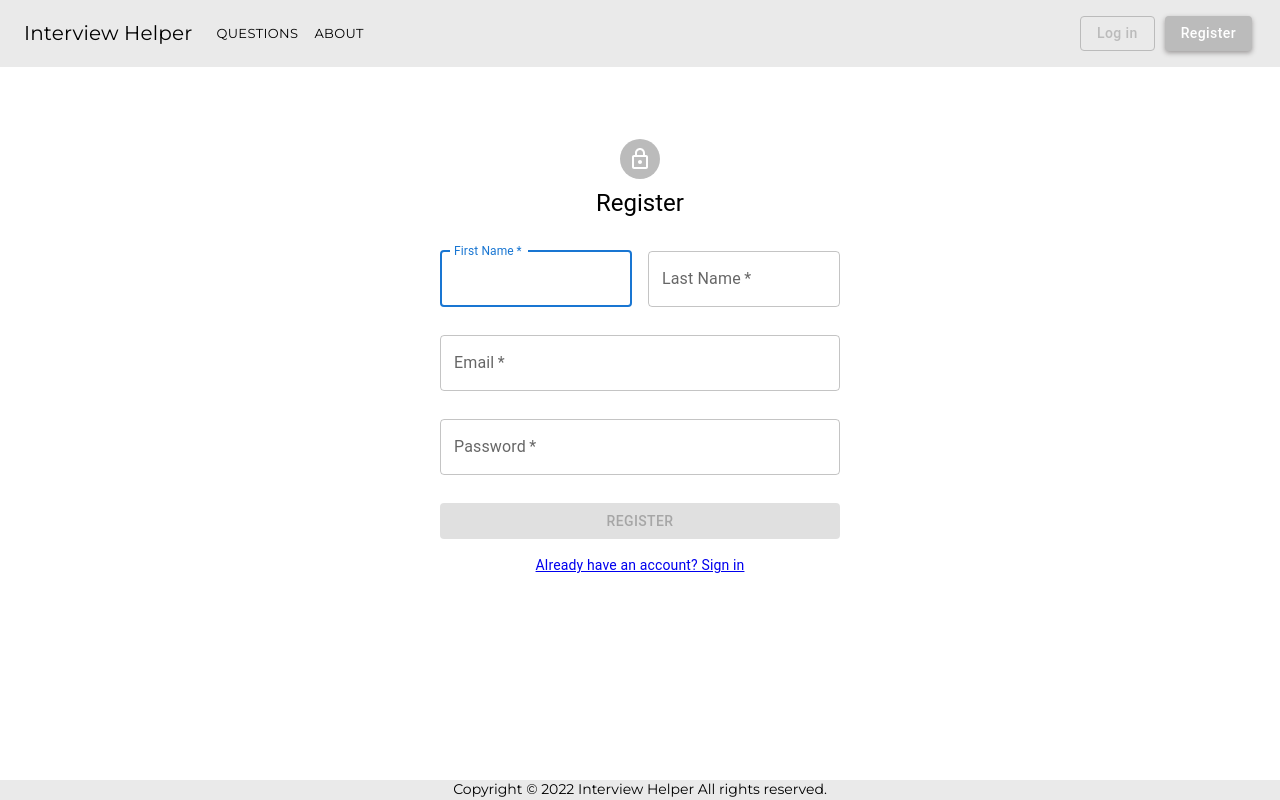
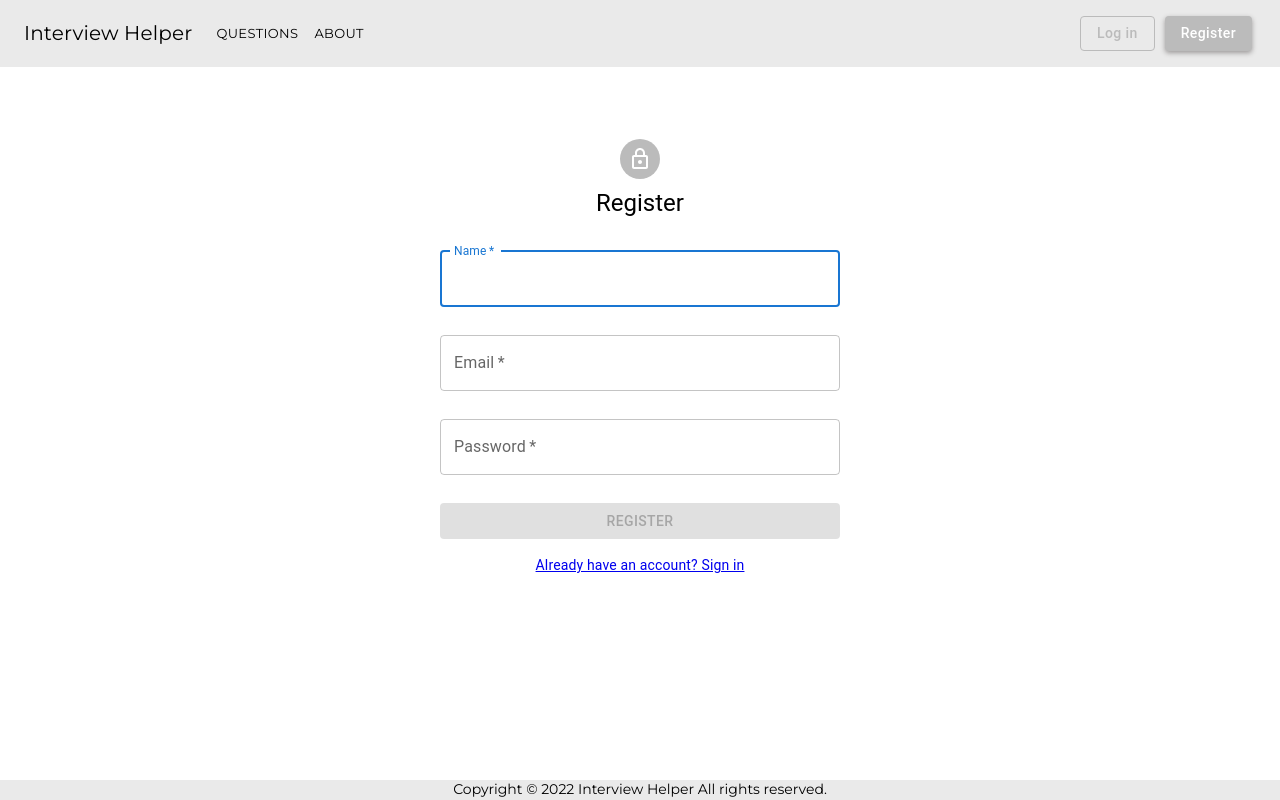
Before and after one commit to Sverdiyev/InterviewHelperFE, a React (Create React App) app: page /signup in a window 1280 px wide. Built offline with nearby package versions, Linux system fonts and the light colour scheme.

Commit message:
remove lastName, rename firstName

```diff
--- a/src/components/Layout/Navbar/AuthActions.jsx
+++ b/src/components/Layout/Navbar/AuthActions.jsx
@@ -42,9 +42,7 @@ function AuthActions({ setPopupIsVisible }) {
       {authCtx.isAuth && (
         <>
           <StyledLogout onClick={logoutHandler}> Log out</StyledLogout>
-          <Avatar>
-            {authCtx.name.firstName[0].toUpperCase() + authCtx.name.lastName[0].toUpperCase()}
-          </Avatar>
+          <Avatar>{authCtx.name[0].toUpperCase()}</Avatar>
         </>
       )}
       {!authCtx.isAuth && (
--- a/src/components/Register/RegisterForm.jsx
+++ b/src/components/Register/RegisterForm.jsx
@@ -10,8 +10,7 @@ function RegisterForm({ setSuccessfullRegistration }) {
   const authCtx = useContext(AuthContext);
   const onChangeEmail = (e) => setEmailValue(e);
   const onChangePassword = (e) => setPasswordValue(e);
-  const onChangeFirstName = (e) => setFirstNameValue(e);
-  const onChangeLastName = (e) => setLastNameValue(e);
+  const onChangeName = (e) => setNameValue(e);
 
   const handleSubmit = (e) => {
     e.preventDefault();
@@ -19,16 +18,13 @@ function RegisterForm({ setSuccessfullRegistration }) {
     if (!formIsValid) {
       setEmailValue();
       setPasswordValue();
-      setFirstNameValue();
-      setLastNameValue();
+      setNameValue();
       return;
     }
     const data = {
       email: emailValue,
       password: passwordValue,
-      name: firstNameValue
-      // firstName: firstNameValue,
-      // lastName: lastNameValue
+      name: nameValue
     };
 
     const res = authCtx.register(data);
@@ -41,35 +37,23 @@ function RegisterForm({ setSuccessfullRegistration }) {
   const [passwordValue, setPasswordValue, passwordIsValid] = useInputField({
     validationCb: passwordValidation
   });
-  const [firstNameValue, setFirstNameValue, firstNameIsValid] = useInputField({
-    validationCb: nameValidation
-  });
-  const [lastNameValue, setLastNameValue, lastNameIsValid] = useInputField({
+  const [nameValue, setNameValue, nameIsValid] = useInputField({
     validationCb: nameValidation
   });
 
-  const formIsValid = emailIsValid && passwordIsValid && lastNameIsValid && firstNameIsValid;
+  const formIsValid = emailIsValid && passwordIsValid && nameIsValid;
 
   return (
     <Grid component="form" noValidate onSubmit={handleSubmit} sx={{ mt: 3 }}>
       <Grid container spacing={2}>
-        <Grid item xs={12} sm={6}>
+        <Grid item xs={12}>
           <InputField
-            id="firstName"
-            label="First Name"
-            inputValue={firstNameValue}
-            onInputChange={onChangeFirstName}
-            error={firstNameIsValid === false}
+            id="name"
+            label="Name"
+            inputValue={nameValue}
+            onInputChange={onChangeName}
+            error={nameIsValid === false}
             autoFocus
-          />
-        </Grid>
-        <Grid item xs={12} sm={6}>
-          <InputField
-            id="lastName"
-            label="Last Name"
-            inputValue={lastNameValue}
-            onInputChange={onChangeLastName}
-            error={lastNameIsValid === false}
           />
         </Grid>
         <Grid item xs={12}>
--- a/src/services/api-requests/auth.js
+++ b/src/services/api-requests/auth.js
@@ -8,15 +8,14 @@ export const loginRequest = async (userCredentials) => {
   if (res.ok) {
     const data = await res.json();
 
-    const user = { firstName: data.name, lastName: 'Verdiyev' };
+    const user = data.name;
 
     Cookies.set('jwt', data.token, { expires: inOneHour() });
-    Cookies.set('user', JSON.stringify(user), { expires: inOneHour() });
+    Cookies.set('user', user, { expires: inOneHour() });
 
     return user;
   }
   return false;
-  //! TO DO - add lastName to BE
 };
 
 export const logOutRequest = () => {
@@ -25,14 +24,13 @@ export const logOutRequest = () => {
 };
 
 export const addUserRequest = async ({ name, email, password }) => {
-  //! add lastName support for BE
   const res = await requestData('/user/add', 'POST', { name, email, password });
   if (res.ok) {
     const data = await res.json();
-    const user = { firstName: data.name, lastName: 'Verdiyev' };
+    const user = data.name;
 
     Cookies.set('jwt', data.token, { expires: inOneHour() });
-    Cookies.set('user', JSON.stringify(user), { expires: inOneHour() });
+    Cookies.set('user', user, { expires: inOneHour() });
 
     return user;
   }
--- a/src/store/auth-context.js
+++ b/src/store/auth-context.js
@@ -5,7 +5,7 @@ import Cookies from 'js-cookie';
 
 const AuthContext = createContext({
   isAuth: false,
-  name: { firstName: '', lastName: '' },
+  name: '',
   logIn() {},
   register() {},
   logOut() {}
@@ -19,10 +19,7 @@ const ACTIONS = {
 
 const initialState = {
   isAuth: !!Cookies.get('jwt'),
-  name:
-    Cookies.get('user') !== undefined
-      ? JSON.parse(Cookies.get('user'))
-      : { firstName: '', lastName: '' }
+  name: Cookies.get('user') !== undefined ? Cookies.get('user') : ''
 };
 
 const reducer = (state, action) => {
@@ -30,13 +27,13 @@ const reducer = (state, action) => {
 
   if (action.type === ACTIONS.LOG_IN) {
     newState.isAuth = true;
-    newState.name = { ...action.user };
+    newState.name = action.user;
   } else if (action.type === ACTIONS.LOG_OUT) {
     newState.isAuth = false;
-    newState.name = { firstName: '', lastName: '' };
+    newState.name = '';
   } else if (action.type === ACTIONS.REGISTER) {
     newState.isAuth = true;
-    newState.name = { ...action.user };
+    newState.name = action.user;
   }
 
   return {
@@ -68,7 +65,7 @@ export function AuthContextProvider({ children }) {
   const register = (data) => {
     addUserRequest(data).then((res) => {
       if (res) {
-        dispatch({ type: ACTIONS.REGISTER, user: { firstName: data.name, lastName: 'Verdiyev' } });
+        dispatch({ type: ACTIONS.REGISTER, user: data.name });
         navigate('/');
         return true;
       }
```
